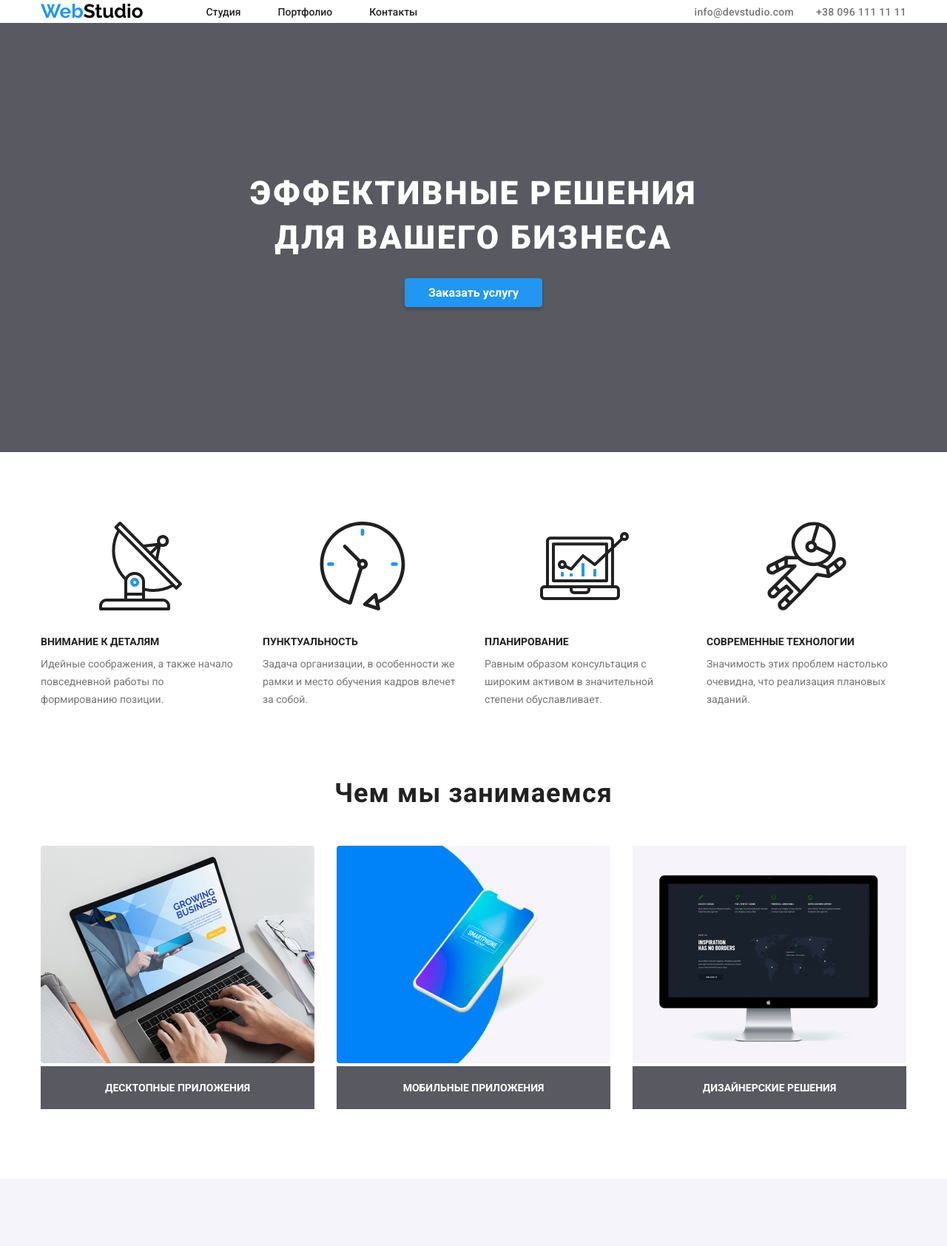
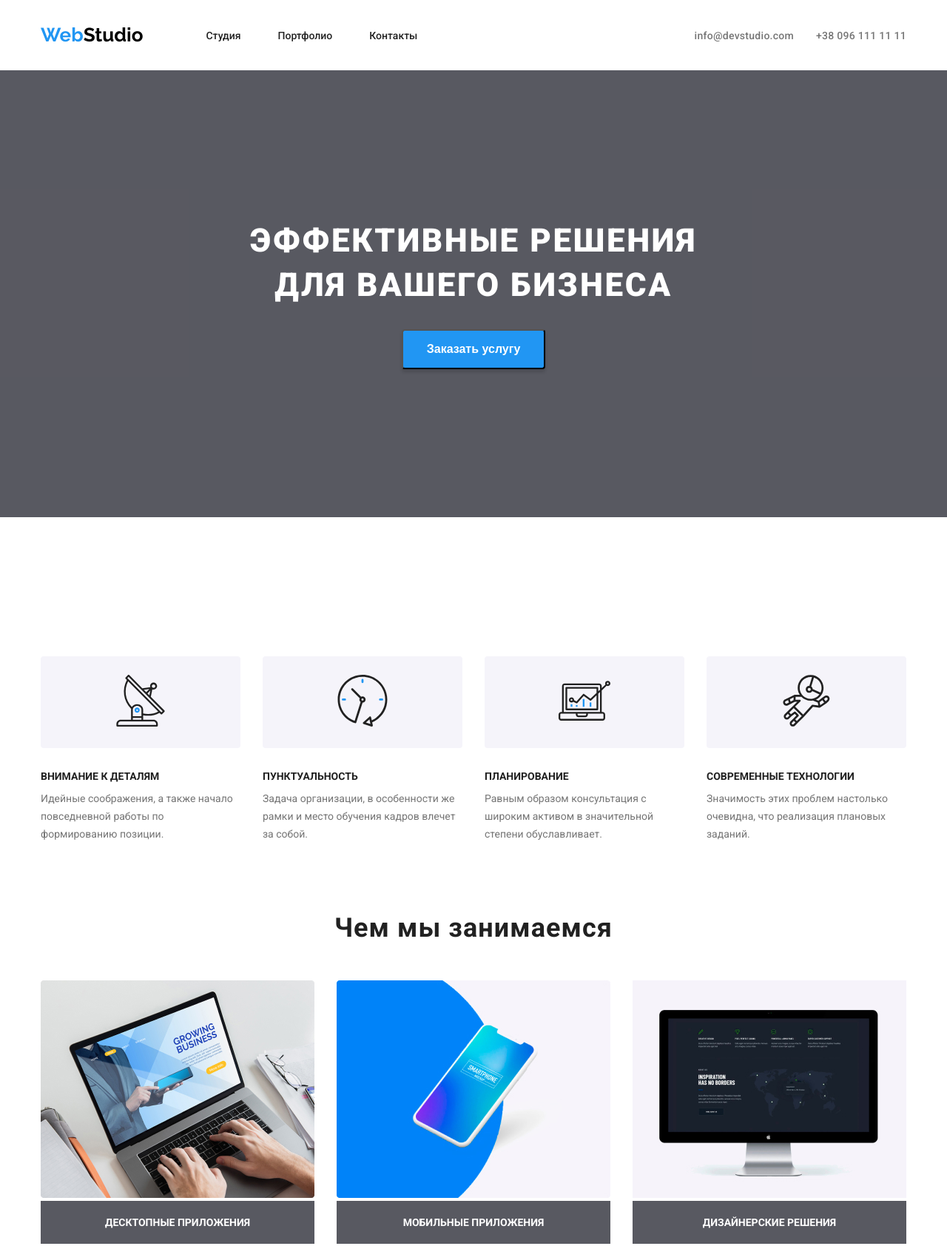
Before and after one commit to Kristina-Pankratova/goit-markup-hw-03, a plain HTML site: page index.html in a window 1280 px wide. Shown: the top 1684 px of the page at 74% size. Drawn offline with Linux system fonts and the light colour scheme.

Commit message:
правки ширины и кнопок

```diff
--- a/css/style.css
+++ b/css/style.css
@@ -4,15 +4,9 @@
   --white-title-color: #ffffff;
   --link-focus-color: #2196f3;
 }
-html {
+
+* {
   box-sizing: border-box;
-}
-*,
-*::before,
-*::after {
-  box-sizing: inherit;
-}
-* {
   margin: 0px;
   padding: 0px;
 }
@@ -48,6 +42,8 @@ h3 {
 }
 .header-content {
   align-items: center;
+  padding-top: 32px;
+  padding-bottom: 32px;
 }
 .logo-web {
   color: #2196f3;
@@ -140,17 +136,23 @@ a {
 .main-button-link:focus {
   background-color: var(--link-focus-color);
 }
-.first-section {
+.second-section {
   padding-top: 94px;
 }
 .second-section {
   display: flex;
 }
 .second-section-item {
-  width: 270px;
+  width: calc((100% - 30px * 3) / 4);
 }
 .second-section-item:not(:last-child) {
   margin-right: 30px;
+}
+.second-section-pic {
+  background-color: #f5f4fa;
+  border-radius: 4px;
+  width: 270px;
+  padding: 25px 100px;
 }
 .description-title {
   font-weight: bold;
@@ -177,7 +179,7 @@ a {
   display: flex;
 }
 .experience-item {
-  width: 370px;
+  width: calc((100% - 30px * 2) / 3);
 }
 .experience-item:not(:last-child) {
   margin-right: 30px;
@@ -211,7 +213,7 @@ a {
   display: flex;
 }
 .team-card {
-  width: 270px;
+  width: calc((100% - 30px * 3) / 4);
   box-shadow: 0px 2px 1px rgba(0, 0, 0, 0.2), 0px 1px 1px rgba(0, 0, 0, 0.14),
     0px 1px 3px rgba(0, 0, 0, 0.12);
   border-radius: 0px 0px 4px 4px;
@@ -220,12 +222,15 @@ a {
 .team-card:not(:last-child) {
   margin-right: 30px;
 }
+.team-card-description {
+  padding-top: 30px;
+  padding-bottom: 24px;
+}
 .worker {
   font-weight: 500;
   font-size: 16px;
   line-height: 19px;
   text-align: center;
-  margin-top: 30px;
   color: var(--main-text-color);
 }
 .post {
@@ -241,7 +246,6 @@ a {
   margin-top: 16px;
   padding: 0;
   justify-content: center;
-  margin-bottom: 24px;
   display: flex;
 }
 
@@ -256,7 +260,7 @@ a {
   display: flex;
 }
 .client-item {
-  width: 170px;
+  width: calc((100% - 30px * 5) / 6);
 }
 .client-item:not(:last-child) {
   margin-right: 30px;
@@ -373,7 +377,7 @@ a {
 }
 
 .portfolio-menu-item {
-  width: 370px;
+  width: calc((100% - 30px * 2) / 3);
   margin-right: 30px;
   margin-bottom: 30px;
   border: 1px solid #eeeeee;
--- a/index.html
+++ b/index.html
@@ -45,21 +45,25 @@
         <div class="conteiner">
           <h1 class="main-title">Эффективные решения для вашего бизнеса</h1>
           <p class="primary-button">
-            <a class="main-button-link" href="">Заказать услугу</a>
+            <button type="button" class="main-button-link">
+              Заказать услугу
+            </button>
           </p>
         </div>
       </section>
 
-      <section class="first-section">
+      <section class="second-section">
         <div class="conteiner">
           <ul class="list second-section">
             <li class="second-section-item">
+              <div class="second-section-pic">
                 <img
                   src="./images/antenna1.svg"
                   alt="антена"
-                width="270"
-                height="120"
+                  width="70"
+                  height="70"
                 />
+              </div>
               <h3 class="description-title">Внимание к деталям</h3>
               <p class="description-text">
                 Идейные соображения, а также начало повседневной работы по
@@ -67,12 +71,14 @@
               </p>
             </li>
             <li class="second-section-item">
+              <div class="second-section-pic">
                 <img
                   src="./images/clock1.svg"
                   alt="часы"
-                width="270"
-                height="120"
+                  width="70"
+                  height="70"
                 />
+              </div>
               <h3 class="description-title">Пунктуальность</h3>
               <p class="description-text">
                 Задача организации, в особенности же рамки и место обучения
@@ -80,12 +86,14 @@
               </p>
             </li>
             <li class="second-section-item">
+              <div class="second-section-pic">
                 <img
                   src="./images/diagram1.svg"
                   alt="диаграмма"
-                width="270"
-                height="120"
+                  width="70"
+                  height="70"
                 />
+              </div>
               <h3 class="description-title">Планирование</h3>
               <p class="description-text">
                 Равным образом консультация с широким активом в значительной
@@ -93,12 +101,14 @@
               </p>
             </li>
             <li class="second-section-item">
+              <div class="second-section-pic">
                 <img
                   src="./images/Group.svg"
                   alt="космонавт"
-                width="270"
-                height="120"
+                  width="70"
+                  height="70"
                 />
+              </div>
               <h3 class="description-title">Современные технологии</h3>
               <p class="description-text">
                 Значимость этих проблем настолько очевидна, что реализация
@@ -155,6 +165,7 @@
                 width="270"
                 height="260"
               />
+              <div class="team-card-description">
                 <h3 class="worker">Николай Кучеренко</h3>
                 <p class="post" lang="en">Product Designer</p>
                 <ul class="list network-list">
@@ -195,6 +206,7 @@
                     /></a>
                   </li>
                 </ul>
+              </div>
             </li>
 
             <li class="team-card">
@@ -204,6 +216,7 @@
                 width="270"
                 height="260"
               />
+              <div class="team-card-description">
                 <h3 class="worker">Ольга Иванова</h3>
                 <p class="post" lang="en">Frontend Developer</p>
                 <ul class="list network-list">
@@ -228,6 +241,7 @@
                     /></a>
                   </li>
                 </ul>
+              </div>
             </li>
             <li class="team-card">
               <img
@@ -236,6 +250,7 @@
                 width="270"
                 height="260"
               />
+              <div class="team-card-description">
                 <h3 class="worker">Андрей Шевченко</h3>
                 <p class="post" lang="en">Marketing</p>
                 <ul class="list network-list">
@@ -260,6 +275,7 @@
                     /></a>
                   </li>
                 </ul>
+              </div>
             </li>
             <li class="team-card">
               <img
@@ -268,6 +284,7 @@
                 width="270"
                 height="260"
               />
+              <div class="team-card-description">
                 <h3 class="worker">Иван Николаев</h3>
                 <p class="post" lang="en">UI Designer</p>
                 <ul class="list network-list">
@@ -292,6 +309,7 @@
                     /></a>
                   </li>
                 </ul>
+              </div>
             </li>
           </ul>
         </div>
```
Also changed, not shown: portfolio.html (+5 -5 lines). Lines whose indentation alone changed are shown as unchanged.
